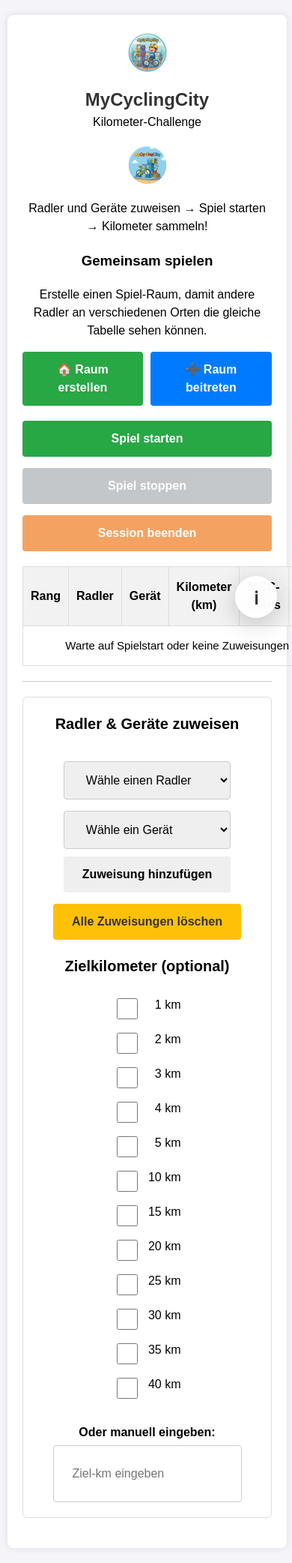
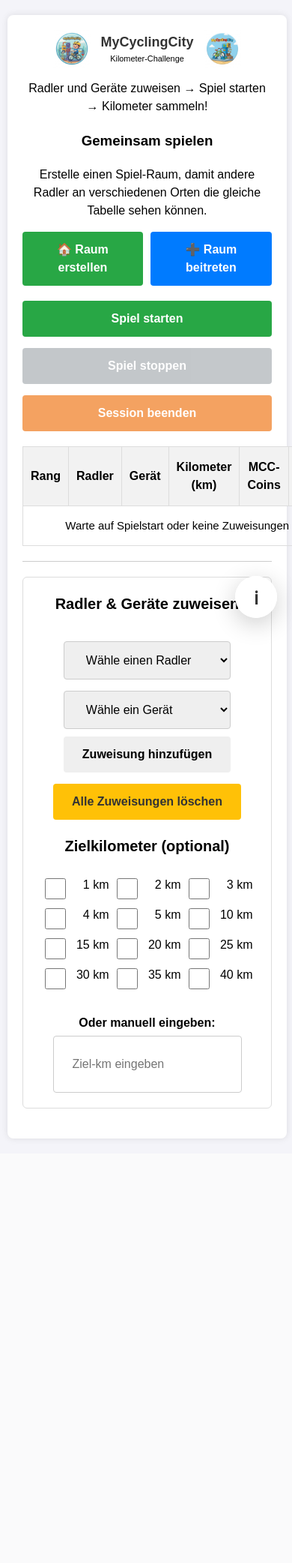
Before and after one commit to codeforberlin/mycyclingcity, a Django app: page /de/game/ in a window 390 px wide; the page is wider, and only the part inside the window is pictured. Shown: that part at 75% size. After the commit the page ends 1521 px from the top of that part, so only its background shows below. Run offline with Django 5.2, Linux system fonts and the light colour scheme; data that the repository does not hold is empty; some libraries are stand-ins or nearby versions.

Commit message:
checkboxes and icons for mobile devices optimized

```diff
--- a/mcc-web/game/templates/game/mcc_game.html
+++ b/mcc-web/game/templates/game/mcc_game.html
@@ -19,8 +19,24 @@
         /* ... CSS bleibt unverändert ... */
         body { font-family: Arial, sans-serif; margin: 20px; background-color: #f4f4f9; display: flex; flex-direction: column; min-height: 100vh; }
         .container { max-width: 800px; margin: auto; background: white; padding: 20px; border-radius: 8px; box-shadow: 0 0 10px rgba(0, 0, 0, 0.1); flex: 1; }
-        .header-container { display: flex; justify-content: center; align-items: center; gap: 20px; margin-bottom: 10px; }
-        h1 { color: #333; text-align: center; margin: 0; flex-grow: 1; }
+        .header-container {
+            display: flex;
+            justify-content: center;
+            align-items: center;
+            gap: 15px;
+            margin-bottom: 10px;
+            position: relative;
+        }
+        .header-container .logo-left,
+        .header-container .logo-right {
+            flex-shrink: 0;
+            min-width: 60px;
+        }
+        .header-container > div {
+            text-align: center;
+            min-width: 0; /* Allows text to shrink if needed */
+        }
+        h1 { color: #333; text-align: center; margin: 0; }
         .two-column-layout { display: flex; justify-content: space-between; gap: 20px; }
         .two-column-layout > div { flex: 1; display: flex; flex-direction: column; gap: 15px; align-items: center; text-align: center; }
         .controls { margin-bottom: 20px; padding: 15px; border: 1px solid #ddd; border-radius: 6px; }
@@ -31,8 +47,20 @@
         .target-km-option { display: flex; align-items: center; justify-content: flex-start; min-height: 32px; }
         .target-km-option input[type="checkbox"] { width: 24px; height: 24px; margin-right: 8px; cursor: pointer; flex-shrink: 0; }
         .target-km-option label { font-weight: normal; cursor: pointer; margin: 0; display: flex; align-items: center; white-space: nowrap; min-width: 50px; text-align: right; justify-content: flex-end; }
-        .target-km-manual { margin-top: 5px; text-align: center; }
-        .target-km-manual input[type="number"] { margin: 0 auto; display: block; max-width: 200px; }
+        .target-km-manual {
+            margin-top: 5px;
+            text-align: center;
+            display: flex;
+            flex-direction: column;
+            align-items: center;
+            width: 100%;
+        }
+        .target-km-manual input[type="number"] {
+            margin: 0 auto;
+            display: block;
+            max-width: 200px;
+            width: 100%;
+        }
         .assignments { display: grid; grid-template-columns: 1fr 1fr; gap: 10px; }
         .top-controls { display: flex; justify-content: center; margin-bottom: 20px; gap: 10px; }
         button { padding: 10px 15px; border: none; border-radius: 4px; cursor: pointer; font-weight: bold; transition: opacity 0.3s ease, background-color 0.3s ease; }
@@ -382,7 +410,12 @@
         .modal-content p { font-size: 1.5em; font-weight: bold; color: #333; margin-bottom: 20px; }
         .modal-content img { max-width: 100%; height: auto; border-radius: 5px; }
         .modal-close { position: absolute; top: 10px; right: 15px; font-size: 2em; cursor: pointer; color: #aaa; }
-        .logo-left, .logo-right { max-height: 80px; width: auto; }
+        .logo-left, .logo-right {
+            max-height: 80px;
+            width: auto;
+            height: auto;
+            object-fit: contain;
+        }
         input[type="range"] { width: 90%; margin: 0 auto; }
         .htmx-indicator { display: none; }
         .htmx-request .htmx-indicator { display: inline-block; }
@@ -446,9 +479,9 @@
             }
 
             /* Header container: Better mobile layout */
+            /* Keep header-container as row layout even on mobile - logos stay left and right */
             .header-container {
-                flex-direction: column;
-                gap: 15px;
+                gap: 8px;
             }
 
             h1 {
@@ -456,7 +489,21 @@
             }
 
             .logo-left, .logo-right {
-                max-height: 60px;
+                max-height: 50px;
+                min-width: 40px;
+                max-width: 70px;
+            }
+
+            .header-container > div {
+                font-size: 0.85em;
+            }
+
+            .header-container h1 {
+                font-size: 18px;
+            }
+
+            .header-container p {
+                font-size: 0.8em;
             }
 
             /* Controls section: Better mobile spacing */
@@ -473,10 +520,10 @@
                 margin-bottom: 10px;
             }
 
-            /* Target KM options: Stack vertically on mobile */
+            /* Target KM options: Keep 3 columns on mobile */
             .target-km-options {
-                grid-template-columns: 1fr;
-                gap: 12px;
+                grid-template-columns: repeat(3, 1fr);
+                gap: 6px;
             }
 
             .target-km-option input[type="checkbox"] {
```
